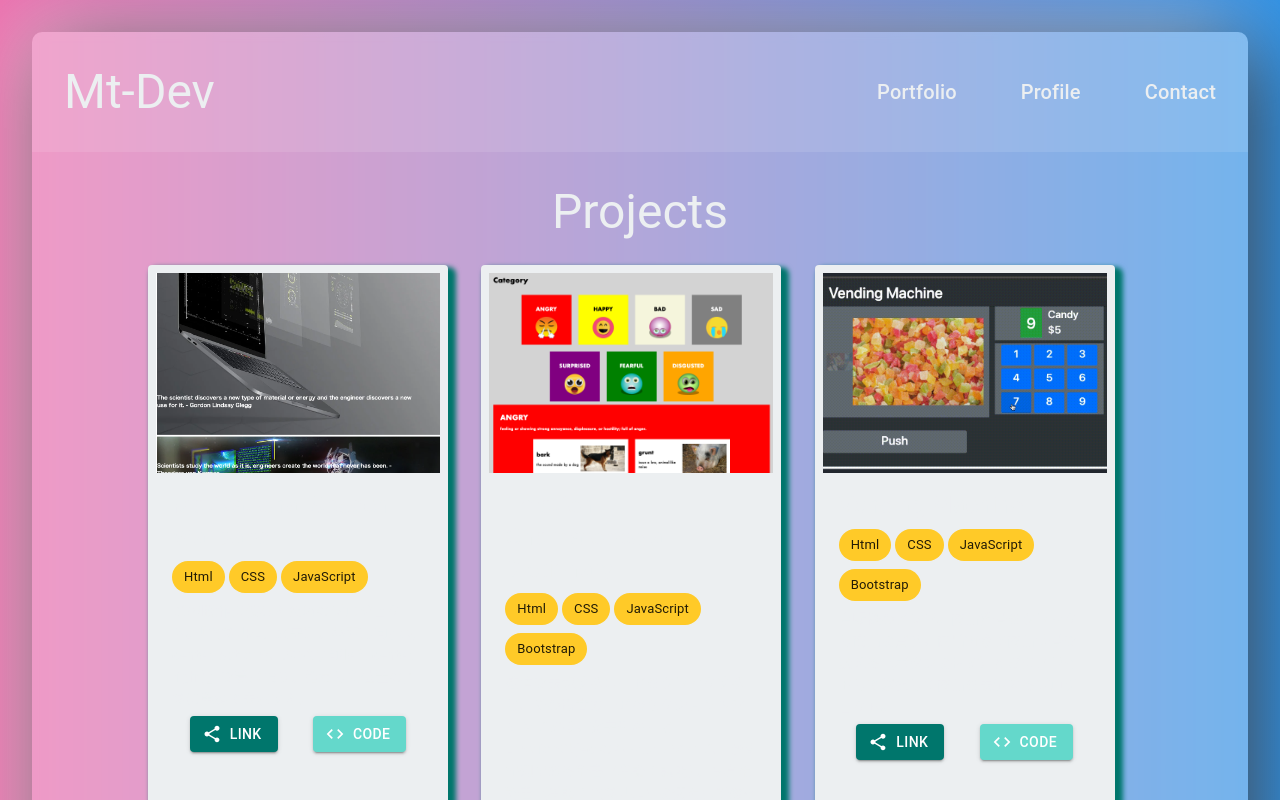
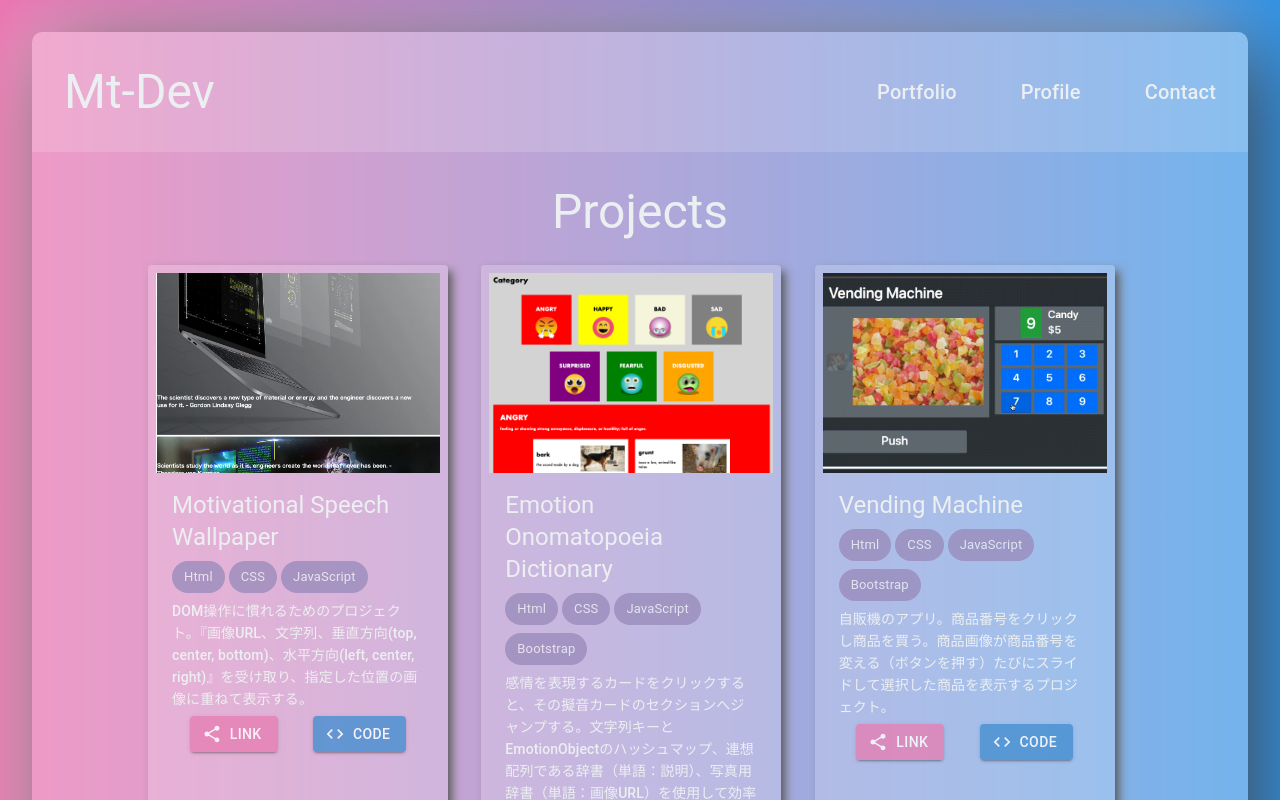
Before and after one commit to soysan/Mt-Dev, a Next.js app: page /project in a window 1280 px wide. Shown: the top 800 px of the page. Built offline with nearby package versions, Linux system fonts and the light colour scheme.

Commit message:
fixed styles

```diff
--- a/src/components/CardDetail.tsx
+++ b/src/components/CardDetail.tsx
@@ -1,7 +1,6 @@
 import { Button, CardContent, CardMedia, Chip, Grid, Typography } from '@material-ui/core';
 import React, { VFC } from 'react';
 import { ProjectsData } from '@/models/projects';
-import { theme } from '@/styles/colorTheme';
 import styled from 'styled-components';
 import { Code, Share } from '@material-ui/icons';
 
@@ -10,17 +9,21 @@ type Props = {
 };
 
 const StackChip = styled(Chip)`
-  background-color: ${theme.palette.secondary.main};
+  background-color: #998CBB;
+  opacity: 0.8;
+  color: #eceff1;
   margin: 0 4px 8px 0;
 `;
 
 const LinkButton = styled(Button)`
   color: #fff;
-  background-color: ${theme.palette.primary.dark};
+  opacity: 0.8;
+  background-color: #E57FB3;
 `;
 const GitButton = styled(Button)`
   color: #fff;
-  background-color: ${theme.palette.primary.light};
+  opacity: 0.8;
+  background-color: #458ECF;
 `;
 
 const CardDetail: VFC<Props> = ({ name }) => {
@@ -28,7 +31,7 @@ const CardDetail: VFC<Props> = ({ name }) => {
 
   return (
     <>
-      <CardMedia component='img' image={img} title={title} style={{ height: '200px' }} />
+      <CardMedia component='img' image={img} title={title} style={{ height: '200px'}} />
       <CardContent>
         <Typography variant='h5' component='h2' gutterBottom>
           {title}
--- a/src/components/Footer.tsx
+++ b/src/components/Footer.tsx
@@ -5,7 +5,7 @@ import React, { VFC } from 'react';
 const styles = makeStyles({
   root: {
     padding: '2rem',
-    backgroundColor: 'rgba(255,255,255, .1)',
+    backgroundColor: 'rgba(255,255,255, .15)',
     borderRadius: '0 0 10px 10px',
   },
   icons: {
--- a/src/components/Header.tsx
+++ b/src/components/Header.tsx
@@ -4,7 +4,7 @@ import React, { VFC } from 'react';
 
 const styles = makeStyles({
   root: {
-    backgroundColor: 'rgba(255,255,255, .1)',
+    backgroundColor: 'rgba(255,255,255, .15)',
     borderRadius: '10px 10px 0 0',
   },
   text: {
--- a/src/pages/project.tsx
+++ b/src/pages/project.tsx
@@ -4,15 +4,14 @@ import React, { VFC } from 'react';
 import { Card, Grid, Typography } from '@material-ui/core';
 import { projectKeys } from '@/models/projects';
 import CardDetail from '@/components/CardDetail';
-import { theme } from '../styles/colorTheme';
 import styled from 'styled-components';
 
 const CustomCard = styled(Card)`
   max-width: 300px;
   margin: 8px;
   padding: 8px;
-  box-shadow: 5px 5px 5px 3px ${theme.palette.primary.dark};
-  background-color: #eceff1;
+  background: rgba(255,255,255, 0.2);
+  box-shadow: 5px 5px 10px rgba(0,0,0, .6), 5px 5px 10px rgba(255,255,255, .6);
   transition: 0.5s;
   &:hover {
     transform: scale(1.1);
```
